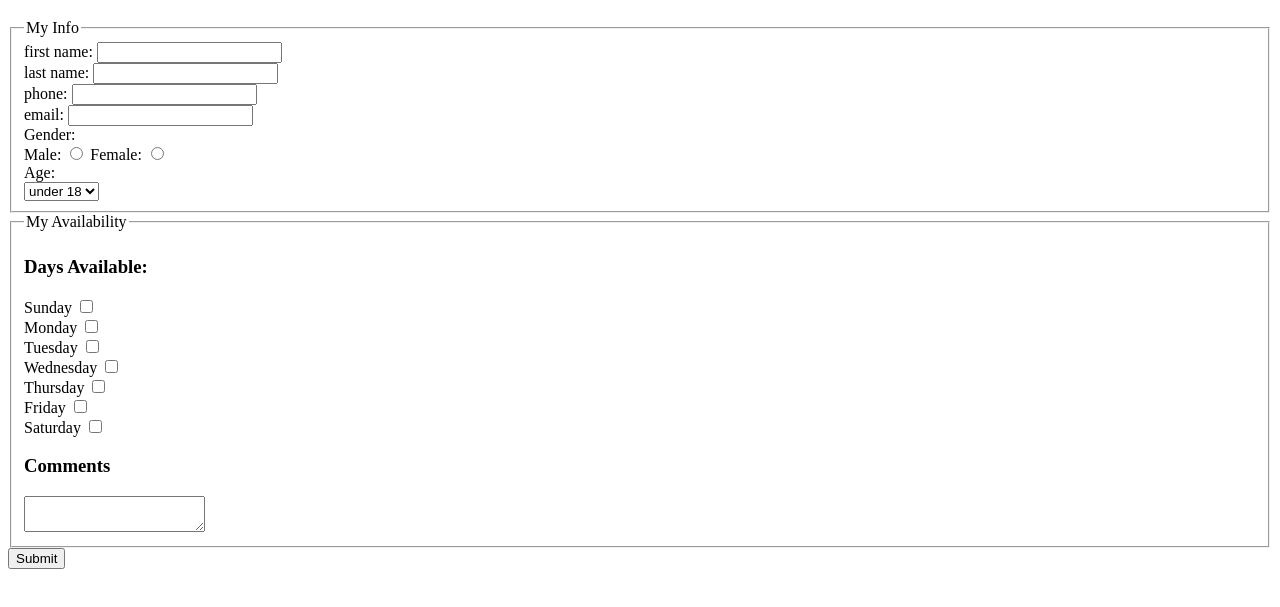
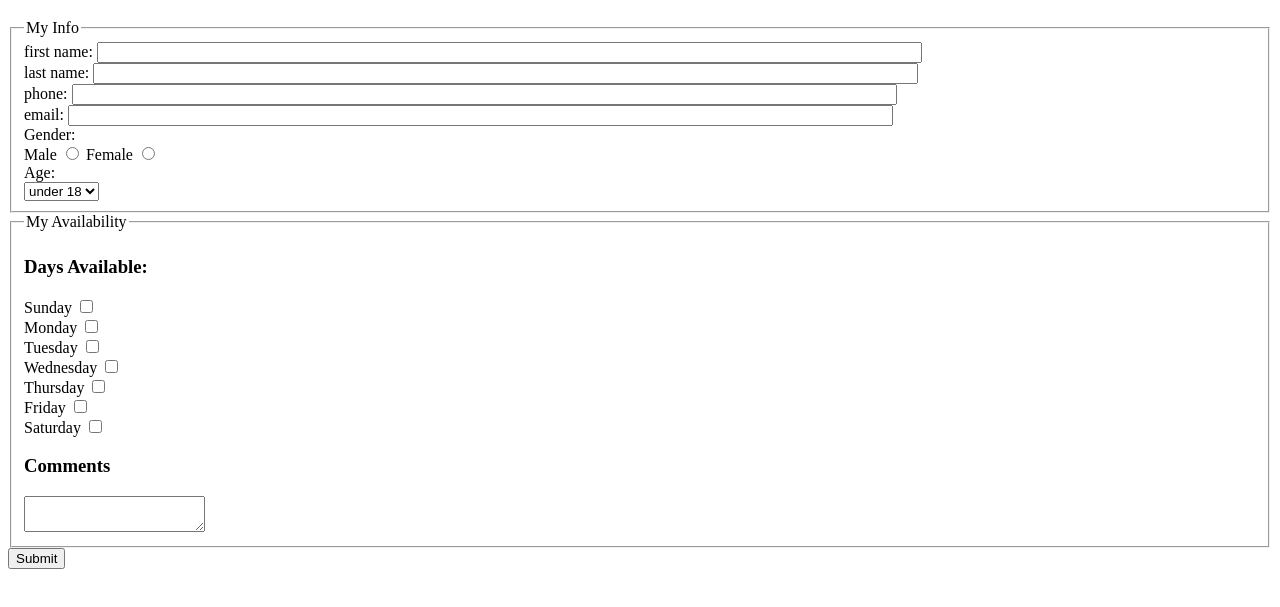
Before and after one commit to MrKamni/itmd_361_lab5, a plain HTML site: page index.html in a window 1280 px wide. Shown: the part 61-668 px from the top of the page. Drawn offline with Linux system fonts and the light colour scheme.

Commit message:
fixed comparation issues against lab-final
fixed indentation and spacing issues to match the final lab file

```diff
--- a/index.html
+++ b/index.html
@@ -11,61 +11,37 @@
   <form action="http://bloomingdale.sat.iit.edu/kriedan/lab3formscript.php" method="post">
     <fieldset>
       <legend>My Info</legend>
+      <div><label>first name: <input size="100" type="text" name="first_name_field"></label></div>
+      <div><label>last name: <input size="100" type="text" name="last_name_field"></label></div>
+      <div><label>phone: <input size="100" type="text" name="phone_field"></label></div>
+      <div><label>email: <input size="100" type="text" name="email_field"></label></div>
+      <div>Gender: </div>
       <div>
-            <label>first name: <input type="text" name="first_name_field"></label>
+        <label>Male <input type="radio" name="gender_field" value="male"></label>
+        <label>Female <input type="radio" name="gender_field" value="female"></label>
       </div>
-          <div>
-            <label>last name: <input type="text" name="last_name_field"></label>
-          </div>
-          <div>
-            <label>phone: <input type="text" name="phone_field"></label>
-          </div>
-          <div>
-            <label>email: <input type="text" name="email_field"></label>
-          </div>
-          <div>Gender:</div>
-          <div>
-            <label>Male: <input type="radio" name="gender_field" value="male"></label>
-            <label>Female: <input type="radio" name="gender_field" value="female"></label>
-          </div>
-          <div>Age:</div>
-          <div>
+      <div>Age: </div>
       <select name="age_field">
         <option>under 18</option>
         <option>over 18</option>
       </select>
-          </div>
     </fieldset>
     <fieldset>
       <legend>My Availability</legend>
       <h3>Days Available:</h3>
       <div>
-            <div>
-              <label>Sunday <input type="checkbox" name="available_field[]" value="sunday"></label>
-            </div>
-            <div>
-              <label>Monday <input type="checkbox" name="available_field[]" value="monday"></label>
-            </div>
-            <div>
-              <label>Tuesday <input type="checkbox" name="available_field[]" value="tuesday"></label>
-            </div>
-            <div>
-              <label>Wednesday <input type="checkbox" name="available_field[]" value="wednesday"></label>
-            </div>
-            <div>
-              <label>Thursday <input type="checkbox" name="available_field[]" value="thursday"></label>
-            </div>
-            <div>
-              <label>Friday <input type="checkbox" name="available_field[]" value="friday"></label>
-            </div>
-            <div>
-              <label>Saturday <input type="checkbox" name="available_field[]" value="saturday"></label>
-            </div>
+        <div><label>Sunday <input type="checkbox" name="available_field[]" value="sunday"></label></div>
+        <div><label>Monday <input type="checkbox" name="available_field[]" value="monday"></label></div>
+        <div><label>Tuesday <input type="checkbox" name="available_field[]" value="tuesday"></label></div>
+        <div><label>Wednesday <input type="checkbox" name="available_field[]" value="wednesday"></label></div>
+        <div><label>Thursday <input type="checkbox" name="available_field[]" value="thursday"></label></div>
+        <div><label>Friday <input type="checkbox" name="available_field[]" value="friday"></label></div>
+        <div><label>Saturday <input type="checkbox" name="available_field[]" value="saturday"></label></div>
         <h3>Comments</h3>
         <textarea name="comments_field"></textarea>
       </div>
     </fieldset>
-      <input type="hidden" name="hidden_field" value="Kamni_Achraf">
+    <input type="hidden" name="hidden_field" value="Kamni Achraf">
     <input type="submit">
   </form>
 </body>
```
Lines whose indentation alone changed are shown as unchanged.
